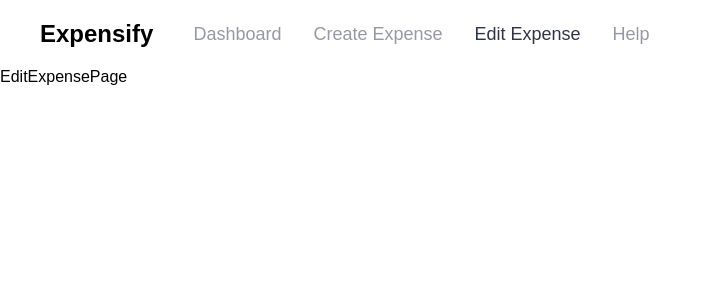
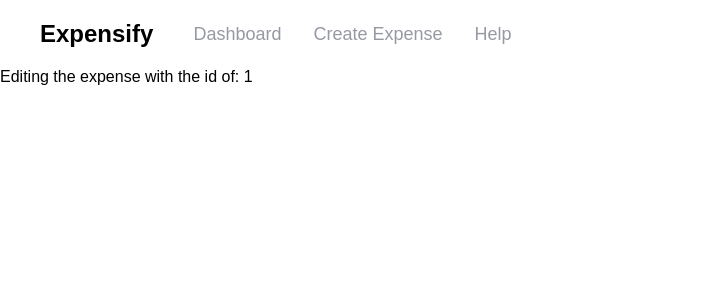
Before and after one commit to juwanpetty/expensify, a React (Create React App) app: page /edit/1 in a window 1280 px wide. Shown: the top 300 px of the page, without its empty margins (0-711 px from the left). Built offline with nearby package versions, Linux system fonts and the light colour scheme; a web font is replaced by a local one.

Commit message:
Add query strings and url params

```diff
--- a/src/components/layout/NavBar.js
+++ b/src/components/layout/NavBar.js
@@ -11,9 +11,6 @@
       </Link>
       <Link to="/create" activeStyle={ActiveLink}>
         Create Expense
-      </Link>
-      <Link to="/edit" activeStyle={ActiveLink}>
-        Edit Expense
       </Link>
       <Link to="/help" activeStyle={ActiveLink}>
         Help
--- a/src/components/pages/EditExpensePage.js
+++ b/src/components/pages/EditExpensePage.js
@@ -1,7 +1,7 @@
 import React from "react";
 
-const EditExpensePage = () => {
-  return <div>EditExpensePage</div>;
+const EditExpensePage = props => {
+  return <div>Editing the expense with the id of: {props.match.params.id}</div>;
 };
 
 export default EditExpensePage;
--- a/src/routes/AppRoutes.js
+++ b/src/routes/AppRoutes.js
@@ -14,7 +14,7 @@
       <Switch>
         <Route exact path="/" component={ExpenseDashboardPage} />
         <Route path="/create" component={AddExpensePage} />
-        <Route path="/edit" component={EditExpensePage} />
+        <Route path="/edit/:id" component={EditExpensePage} />
         <Route path="/help" component={HelpExpensePage} />
         <Route component={NotFoundPage} />
       </Switch>
```
